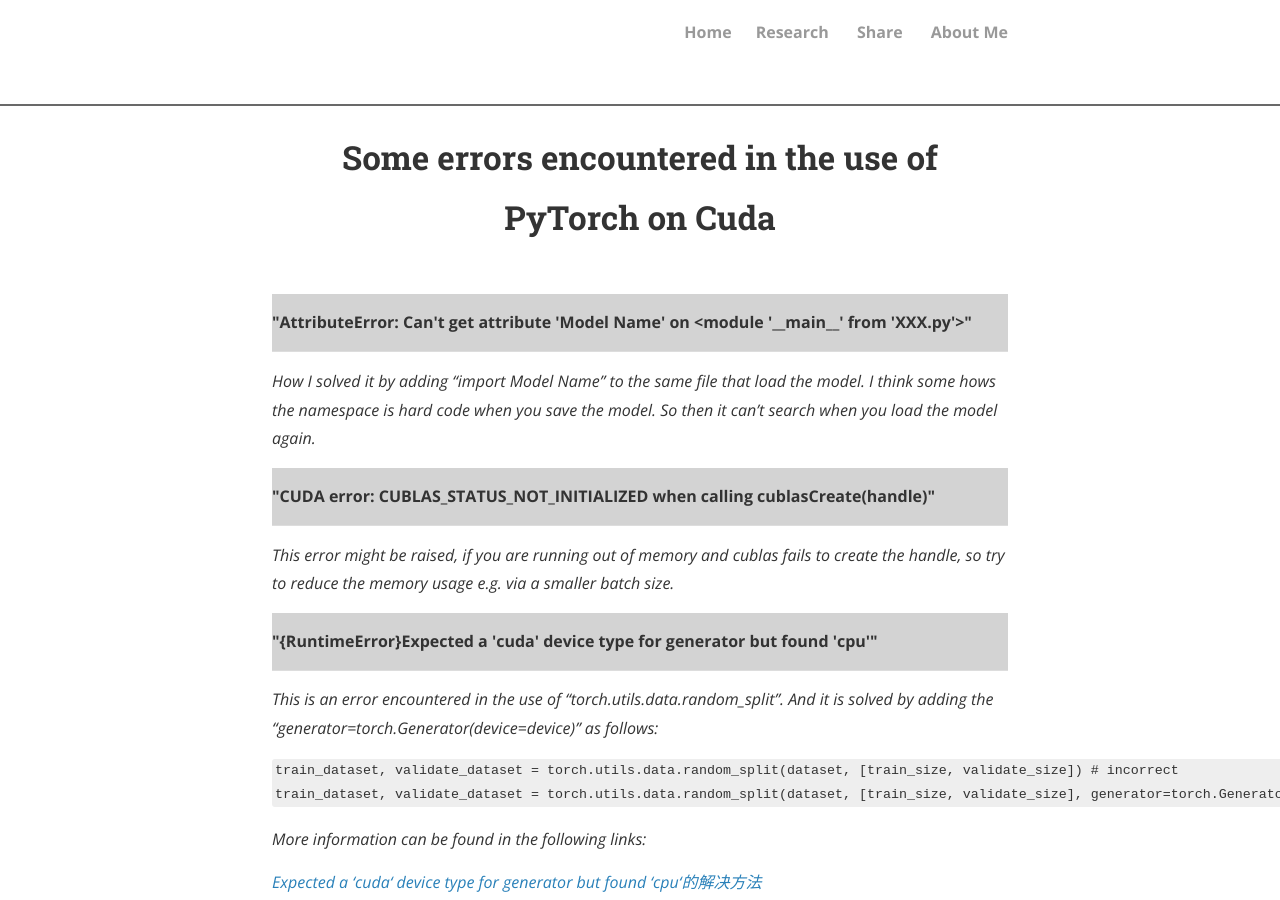
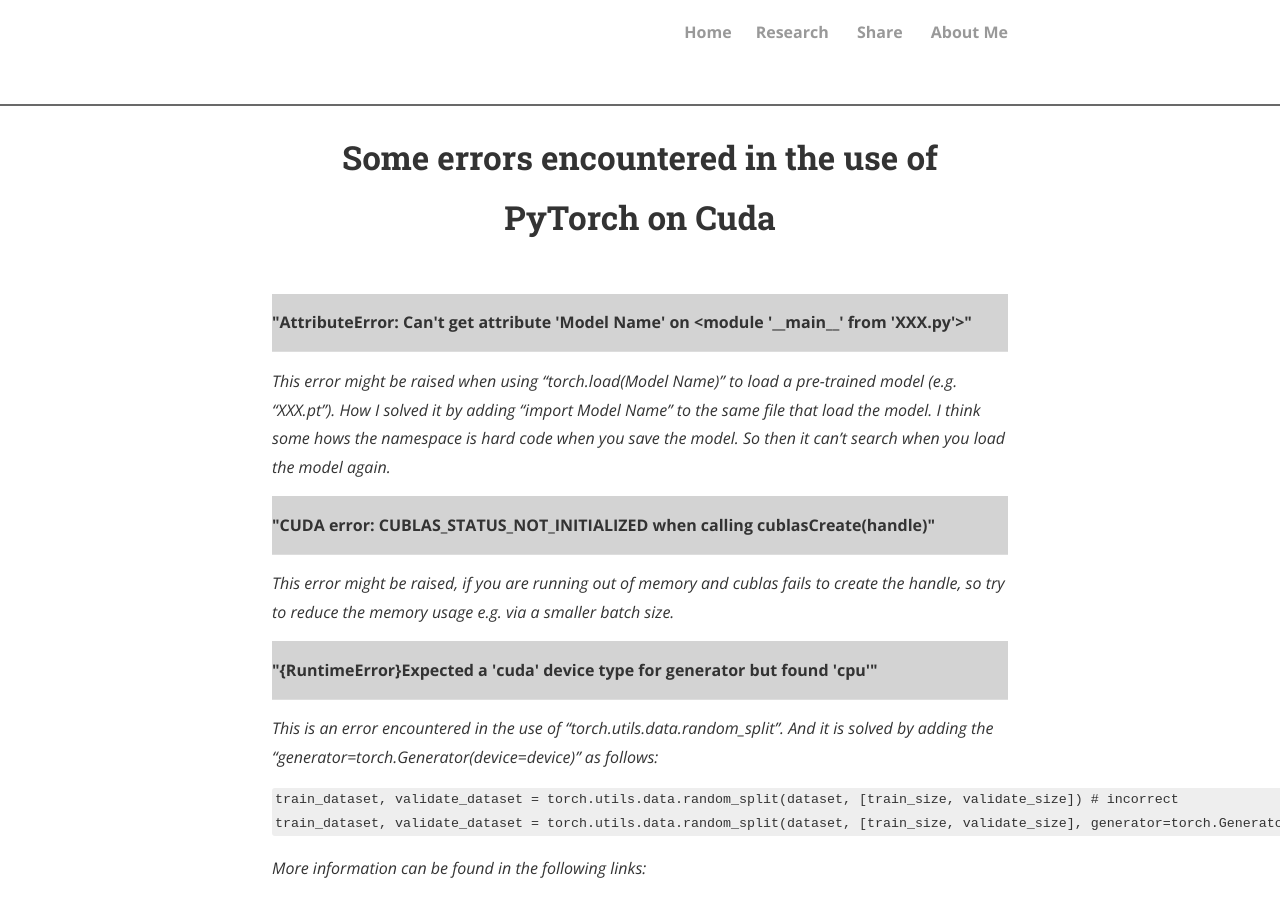
Before and after one commit to sosweetzhang/sosweetzhang.github.io, a Jekyll site: the page built from share/Experience/Some_errors_encountered_in_the_use_of_pytorch_on_Cuda.md, in a window 1280 px wide and 900 px high. Built offline with Jekyll 4.4.1, drawn with Linux system fonts in a browser that asks for light colours; nearby versions of some CDN libraries; comment, search, counter and statistics services are not loaded; a style sheet for code colours, icons or effects is not loaded.

Commit message:
Update Some_errors_encountered_in_the_use_of_pytorch_on_Cuda.md

```diff
--- a/share/Experience/Some_errors_encountered_in_the_use_of_pytorch_on_Cuda.md
+++ b/share/Experience/Some_errors_encountered_in_the_use_of_pytorch_on_Cuda.md
@@ -7,7 +7,7 @@
 
 <table><tr><td bgcolor=lightgray><strong>"AttributeError: Can't get attribute 'Model Name' on <module '__main__' from 'XXX.py'>" </strong></td></tr></table>
 
-<em>How I solved it by adding "import Model Name" to the same file that load the model. I think some hows the namespace is hard code when you save the model. So then it can’t search when you load the model again.</em>
+<em>This error might be raised when using "torch.load(Model Name)" to load a pre-trained model (e.g. "XXX.pt"). How I solved it by adding "import Model Name" to the same file that load the model. I think some hows the namespace is hard code when you save the model. So then it can’t search when you load the model again.</em>
 
 
 
```
